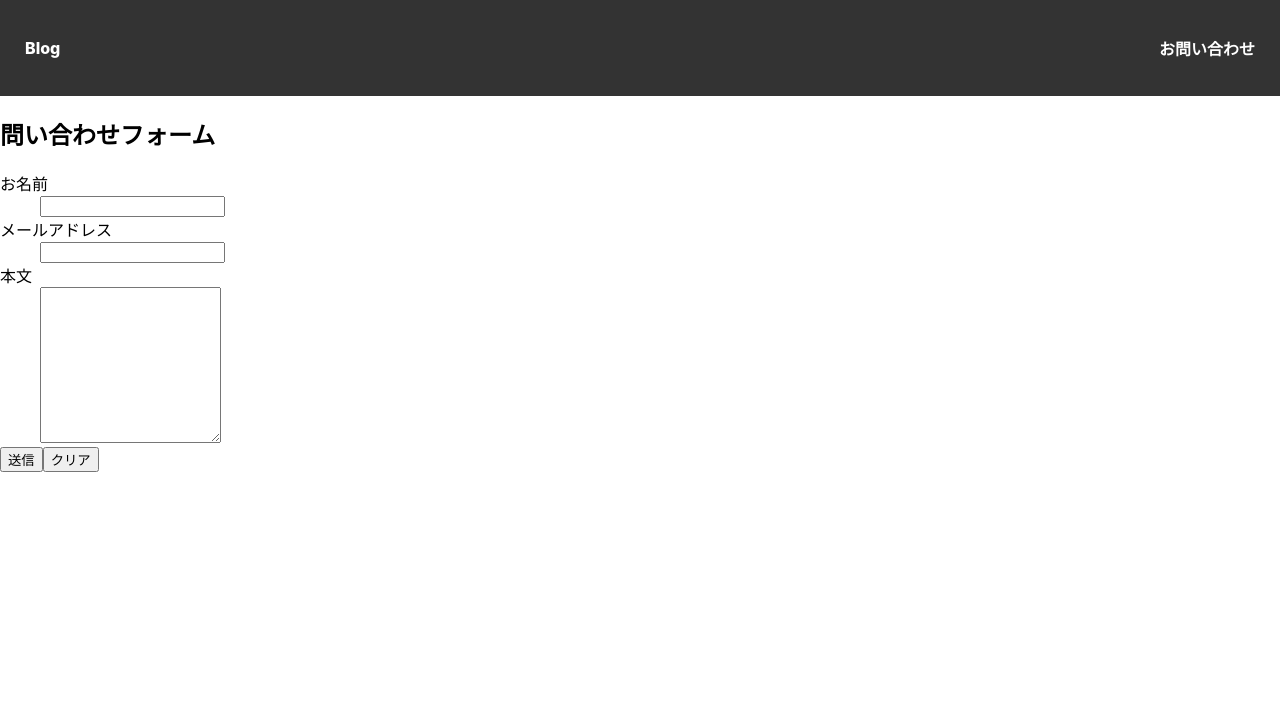
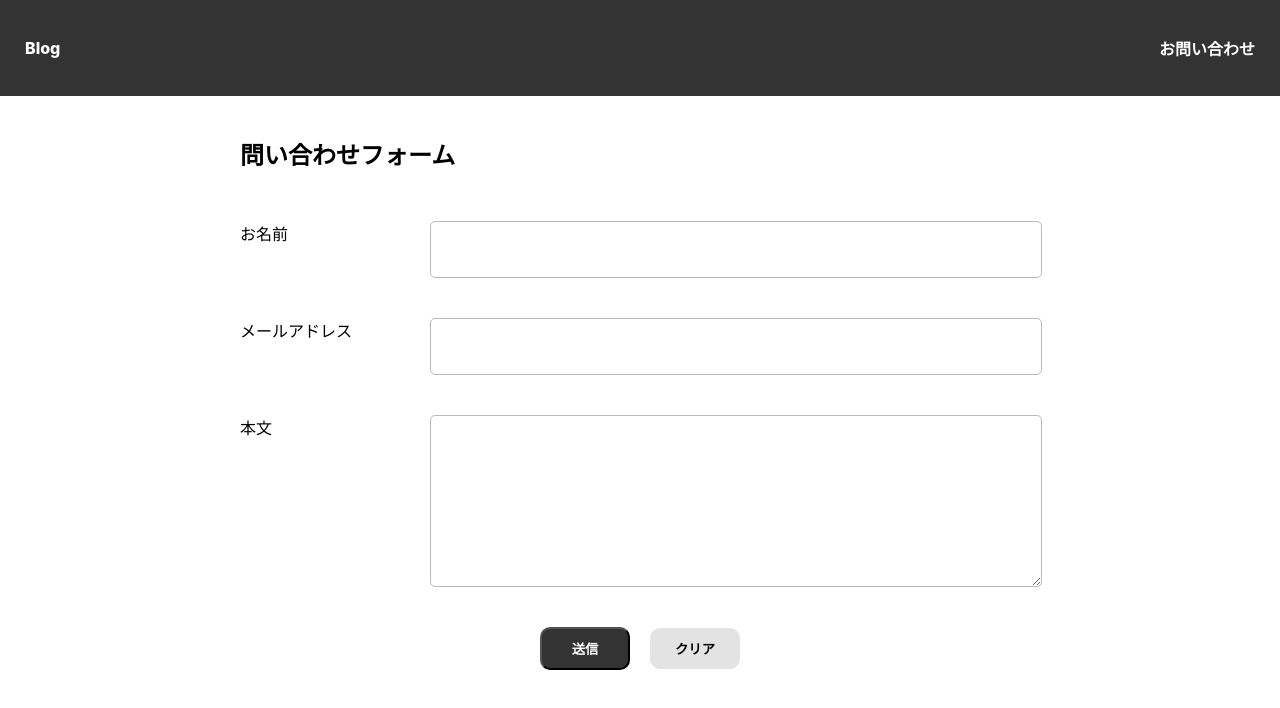
Before and after one commit to chie-nana/blog-app, a React (Create React App) app: page /contact in a window 1280 px wide. Shown: the top 708 px of the page. Built offline with nearby package versions, Linux system fonts and the light colour scheme.

Commit message:
css反映

```diff
--- a/src/css/Contact.module.css
+++ b/src/css/Contact.module.css
@@ -1,18 +1,67 @@
-.header{
-  background-color: #333;
-  padding: 20px 25px;
+.contactContainer{
+  max-width: 800px;
+  margin: 40px auto;
+  padding: 0 2%;
+}
+h2{
+  margin-bottom: 50px;
 }
 
-.header ul  {
+.formItem{
+  display: flex;
+  margin-bottom: 40px;
+}
+
+.formChild{
+  display: flex;
+  flex-direction: column;
+  width: 100%;
+}
+
+.error{
+  margin-bottom: 30px;
+  font-size: 10px;
+  color: red;
+}
+
+label{
+  width: 250px;
+}
+
+.formChild>input{
+  padding: 20px;
+  border-radius:5px;
+  border:1.5px solid #bababa;
+  width: calc(100% - 40px);
+}
+textarea{
+  border-radius: 5px;
+  border: 1.5px solid #bababa;
+  width: 100%;
+  padding: 10px;
+  width: calc(100% - 20px);
+}
+
+.btnContainer{
   display: flex;
   align-items: center;
-  justify-content: space-between;
-  list-style: none;
-  padding: 0;
+  justify-content: center;
+  gap: 20px;
+}
+.btnContainer>input{
+  width: 90px;
+  padding: 10px;
+  background: #333;
+  color: #fff;
+  font-weight: 900;
+  border-radius: 10px;
 }
 
-.header ul li a{
-    color: #fff;
-    text-decoration: none;
-    font-weight: 800;
+.btnContainer>button {
+  width: 90px;
+  padding: 10px;
+  font-weight: 900;
+  background: #e3e3e3;
+  border: #e3e3e3 1px solid;
+  border-radius: 10px;
 }
--- a/src/pages/Contact.js
+++ b/src/pages/Contact.js
@@ -64,14 +64,13 @@
     setContactData({ name: '', email: '', message: '' });
   };
   return(
-    <div className={classes.contactForm}>
+    <div className={classes.contactContainer}>
+      <h2>問い合わせフォーム</h2>
       <form onSubmit={handleSubmit}>
-        <h2>問い合わせフォーム</h2>
 
-        <div className="formItem">
-          <label>
-            <dt>お名前</dt>
-            <dd>
+        <div className={classes.formItem}>
+          <label htmlFor="name">お名前</label>
+          <div className={classes.formChild}>
             <input
               type="text"
               id="name"
@@ -80,13 +79,12 @@
               onChange={handleChange}
               disabled={isSubmitting}
             />
-            </dd>
             {errors.name && <p className={classes.error}>{errors.name}</p>}
-          </label>
-
-          <label>
-            <dt>メールアドレス</dt>
-            <dd>
+          </div>
+        </div>
+        <div className={classes.formItem}>
+          <label htmlFor="email">メールアドレス</label>
+          <div className={classes.formChild}>
             <input
               type="email"
               id="email"
@@ -94,12 +92,12 @@
               onChange={handleChange}
               disabled={isSubmitting}
               />
-            </dd>
             {errors.email && <p className={classes.error}>{errors.email}</p>}
-          </label>
-          <label>
-            <dt>本文</dt>
-            <dd>
+          </div>
+        </div>
+        <div className={classes.formItem}>
+          <label htmlFor="message">本文</label>
+          <div className={classes.formChild}>
             <textarea
               id="message"
               maxLength="500"
@@ -108,9 +106,8 @@
               disabled={isSubmitting}
               rows="10"
             />
-            </dd>
             {errors.message && <p className={classes.error}>{errors.message}</p>}
-        </label>
+          </div>
         </div>
         <div className={classes.btnContainer}>
           <input
```
Lines whose indentation alone changed are shown as unchanged.
